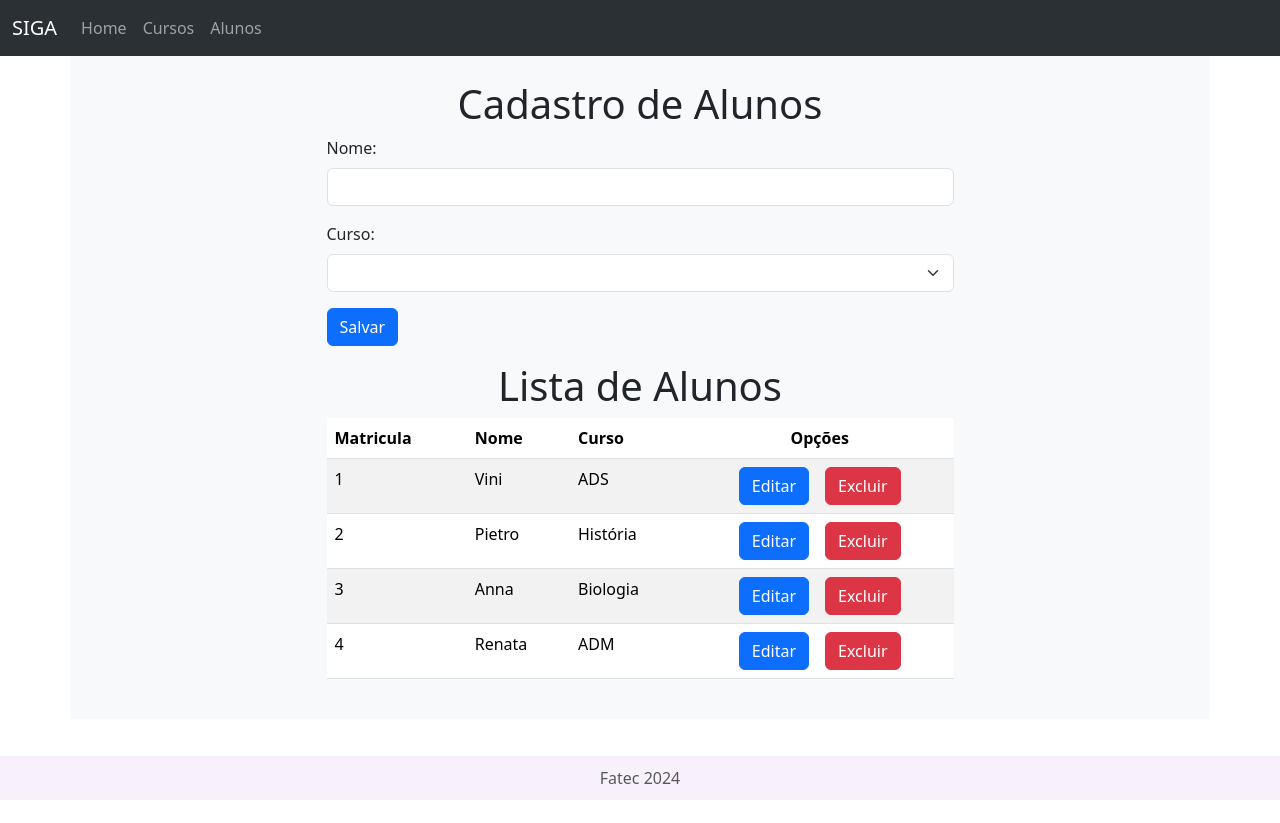
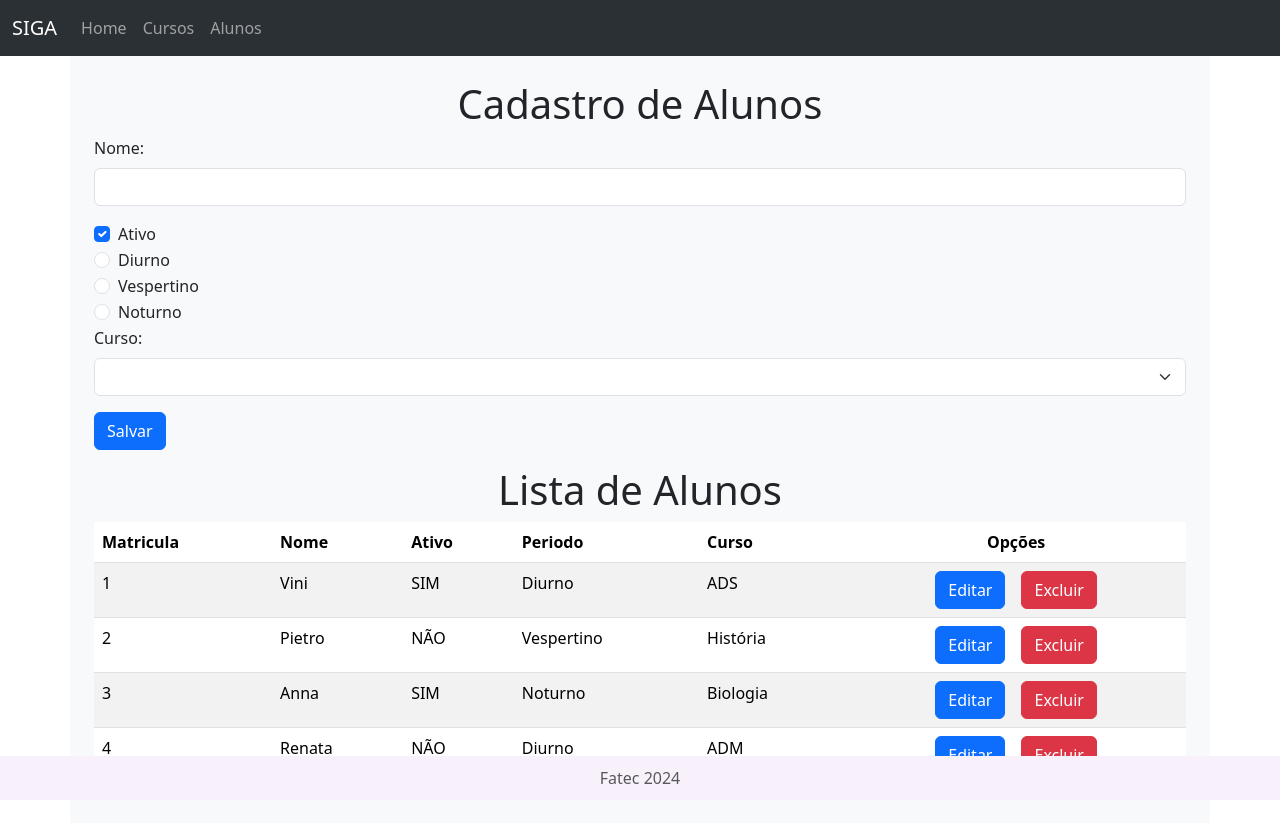
Before and after one commit to vinisvp/cad-aluno, an Angular app: page /students in a window 1280 px wide. Before the commit the page ends 800 px from the top, so only its background shows below. Built offline with nearby package versions, Linux system fonts and the light colour scheme; data requests are answered from the project's data file.

Commit message:
Added the active and period for Students, and made the table be responive

```diff
--- a/db.json
+++ b/db.json
@@ -3,6 +3,8 @@
     {
       "id": 1,
       "name": "Vini",
+      "active": true,
+      "period": "Diurno",
       "course": {
         "id": 1,
         "name": "ADS"
@@ -11,6 +13,8 @@
     {
       "id": 2,
       "name": "Pietro",
+      "active": false,
+      "period": "Vespertino",
       "course": {
         "id": 3,
         "name": "História"
@@ -19,6 +23,8 @@
     {
       "id": 3,
       "name": "Anna",
+      "active": true,
+      "period": "Noturno",
       "course": {
         "id": 2,
         "name": "Biologia"
@@ -27,6 +33,8 @@
     {
       "id": 4,
       "name": "Renata",
+      "active": false,
+      "period": "Diurno",
       "course": {
         "id": 4,
         "name": "ADM"
--- a/src/app/courses/courses.component.html
+++ b/src/app/courses/courses.component.html
@@ -1,6 +1,4 @@
 <div class="container bg-light p-4">
-  <div class="row">
-    <div class="col-7 m-auto">
   <h1 class="text-center">Cadastro de Cursos</h1>
   <form [formGroup]="courseFormGroup">
     <div class="mb-3">
@@ -19,6 +17,7 @@
     </button>
   </form>
   <h1 class="text-center mt-3">Lista de Cursos</h1>
+  <div class="table-responsive">
     <table class="table table-striped">
       <thead>
         <tr>
@@ -40,4 +39,3 @@
     </table>
   </div>
 </div>
-</div>
--- a/src/app/student.ts
+++ b/src/app/student.ts
@@ -4,5 +4,7 @@ export interface Student
 {
   id: number;
   name: String;
+  active: boolean;
+  period: String;
   course: Course;
 }
--- a/src/app/students/students.component.html
+++ b/src/app/students/students.component.html
@@ -1,6 +1,4 @@
 <div class="container bg-light p-4">
-  <div class="row">
-    <div class="col-7 m-auto">
   <h1 class="text-center">Cadastro de Alunos</h1>
   <form [formGroup]="studentFormGroup">
     <div class="mb-3">
@@ -13,6 +11,31 @@
       <small *ngIf="submitted && name.hasError('required')" class="text-danger">O nome é requirido!</small>
       <small *ngIf="submitted && name.hasError('minlength')" class="text-danger">O nome é precisa ter 3 digitos ou mais!</small>
     </div>
+    <div class="form-check">
+      <input class="form-check-input" type="checkbox" id="ativo" formControlName="active" checked>
+      <label class="form-check-label" for="ativo">
+        Ativo
+      </label>
+    </div>
+    <div class="form-check">
+      <input class="form-check-input" type="radio" value="Diurno" formControlName="period" id="diurno" checked>
+      <label class="form-check-label" for="diurno">
+        Diurno
+      </label>
+    </div>
+    <div class="form-check">
+      <input class="form-check-input" type="radio" value="Vespertino" formControlName="period" id="vespertino">
+      <label class="form-check-label" for="vespertino">
+        Vespertino
+      </label>
+    </div>
+    <div class="form-check">
+      <input class="form-check-input" type="radio" value="Noturno" formControlName="period" id="noturno">
+      <label class="form-check-label" for="noturno">
+        Noturno
+      </label>
+    </div>
+    <small *ngIf="submitted && period.hasError('required')" class="text-danger">É necessário um periodo!</small>
     <div class="mb-3">
       <label for="curso" class="form-label">Curso:</label>
       <select class="form-select"
@@ -30,11 +53,14 @@
     </button>
   </form>
   <h1 class="text-center mt-3">Lista de Alunos</h1>
+  <div class="table-responsive-sm">
     <table class="table table-striped">
       <thead>
         <tr>
           <th scope="col">Matricula</th>
           <th scope="col">Nome</th>
+          <th scope="col">Ativo</th>
+          <th scope="col">Periodo</th>
           <th scope="col">Curso</th>
           <th scope="col" class="text-center">Opções</th>
         </tr>
@@ -43,6 +69,9 @@
         <tr *ngFor="let s of students">
           <td>{{s.id}}</td>
           <td>{{s.name}}</td>
+          <td *ngIf="s.active; else elseBlock">SIM</td>
+          <ng-template #elseBlock><td>NÃO</td></ng-template>
+          <td>{{s.period}}</td>
           <td>{{s.course.name}}</td>
           <td class="text-center">
             <button type="button" class="btn btn-primary me-3" (click)="update(s)">Editar</button>
@@ -53,4 +82,3 @@
     </table>
   </div>
 </div>
-</div>
--- a/src/app/students/students.component.ts
+++ b/src/app/students/students.component.ts
@@ -24,6 +24,8 @@ export class StudentsComponent implements OnInit {
     this.studentFormGroup = formBuilder.group({
       id:[''],
       name:['', [Validators.minLength(3), Validators.required]],
+      active:['true'],
+      period:['', [Validators.required]],
       course:['', [Validators.required]]
     });
   }
@@ -95,4 +97,8 @@ export class StudentsComponent implements OnInit {
   get course(): any {
     return this.studentFormGroup.get('course');
   }
+
+  get period(): any{
+    return this.studentFormGroup.get('period')
+  }
 }
```
Lines whose indentation alone changed are shown as unchanged.
